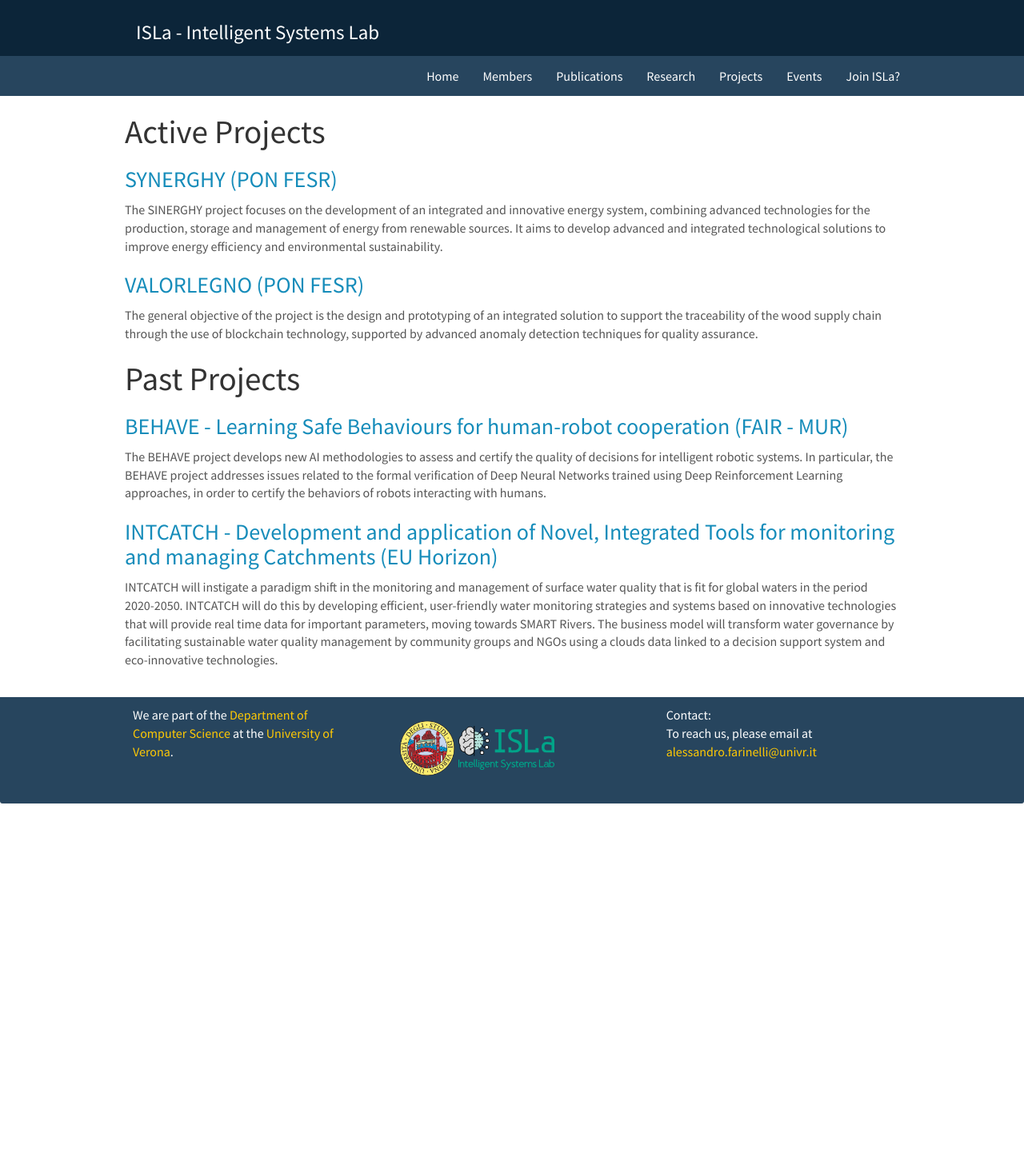
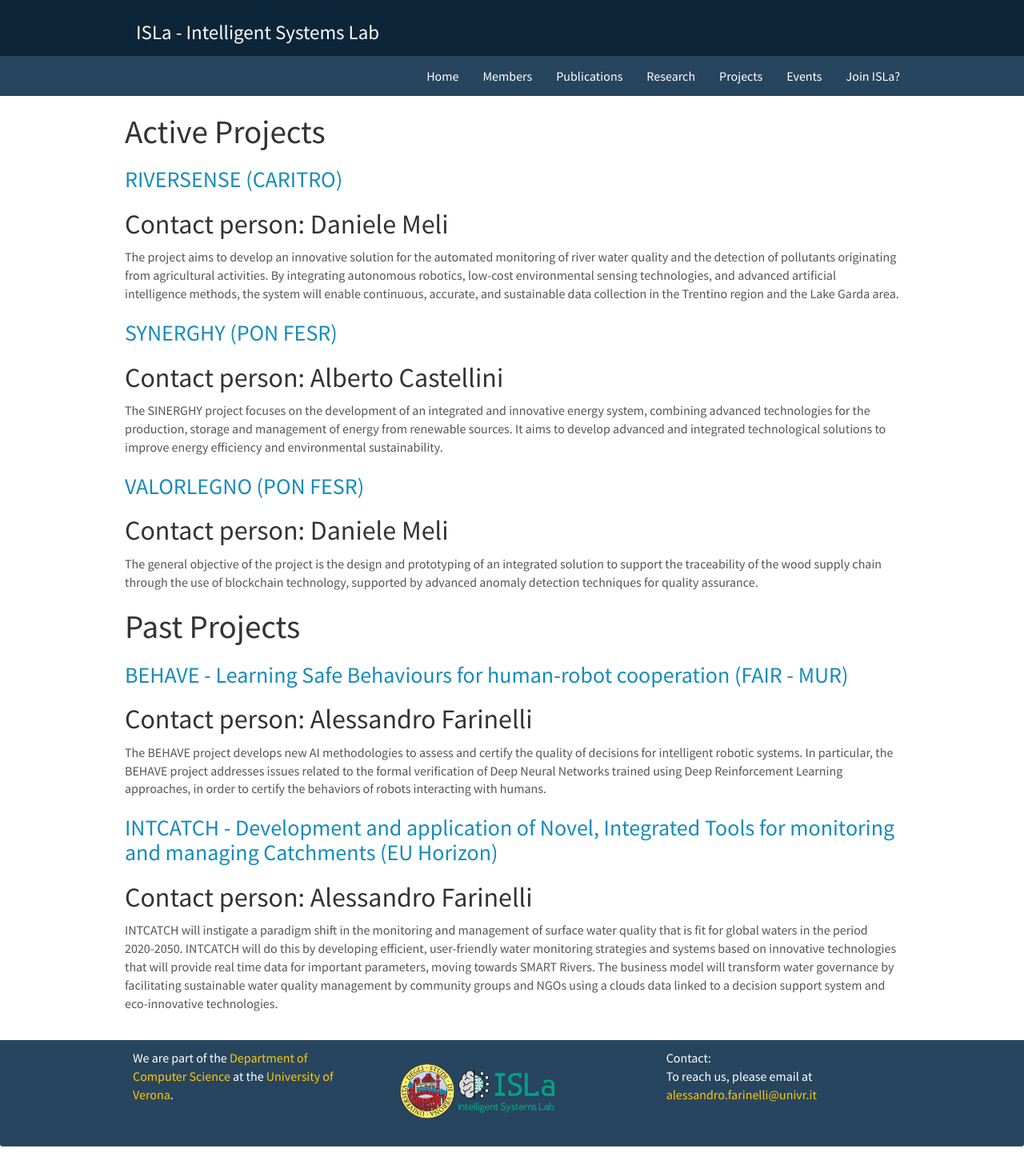
Before and after one commit to Isla-lab/Isla-lab.github.io, a Jekyll site: the page built from _pages/projects.md, in a window 1280 px wide. Shown: the whole page at 80% size. Built offline with Jekyll 4.4.1, drawn with Linux system fonts in a browser that asks for light colours; nearby versions of some CDN libraries; before the commit the page ends 1027 px from its top, so only the background shows below that.

Commit message:
Update active projects section in projects.md
Added new active projects RIVERSENSE, SYNERGHY, and VALORLEGNO with descriptions and contact persons.

```diff
--- a/_pages/projects.md
+++ b/_pages/projects.md
@@ -8,22 +8,31 @@ permalink: /projects/
 
 # Active Projects
 
+### [RIVERSENSE (CARITRO)](https://www.di.univr.it/?ent=progetto&id=6258&lang=en)
+## Contact person: Daniele Meli
+
+The project aims to develop an innovative solution for the automated monitoring of river water quality and the detection of pollutants originating from agricultural activities. By integrating autonomous robotics, low-cost environmental sensing technologies, and advanced artificial intelligence methods, the system will enable continuous, accurate, and sustainable data collection in the Trentino region and the Lake Garda area.
+
 ### [SYNERGHY (PON FESR)](https://www.di.univr.it/?ent=progetto&id=6183&lang=en)
+## Contact person: Alberto Castellini
 
 The SINERGHY project focuses on the development of an integrated and innovative energy system, combining advanced technologies for the production, storage and management of energy from renewable sources. It aims to develop advanced and integrated technological solutions to improve energy efficiency and environmental sustainability.
 
 
 ### [VALORLEGNO (PON FESR)](https://www.di.univr.it/?ent=progetto&id=6207&lang=en)
+## Contact person: Daniele Meli
 
 The general objective of the project is the design and prototyping of an integrated solution to support the traceability of the wood supply chain through the use of blockchain technology, supported by advanced anomaly detection techniques for quality assurance.
 
 # Past Projects
 
 ### [BEHAVE - Learning Safe Behaviours for human-robot cooperation (FAIR - MUR)](https://isla-lab.github.io/projects/behave/)
+## Contact person: Alessandro Farinelli
 
 The BEHAVE project develops new AI methodologies to assess and certify the quality of decisions for intelligent robotic systems. In particular, the BEHAVE project addresses issues related to the formal verification of Deep Neural Networks trained using Deep Reinforcement Learning approaches, in order to certify the behaviors of robots interacting with humans.
 
 ### [INTCATCH - Development and application of Novel, Integrated Tools for monitoring and managing Catchments (EU Horizon)](https://www.di.univr.it/?ent=progetto&id=4833)
+## Contact person: Alessandro Farinelli
 
 INTCATCH will instigate a paradigm shift in the monitoring and management of surface water quality that is fit
 for global waters in the period 2020-2050. INTCATCH will do this by developing efficient, user-friendly water
```
